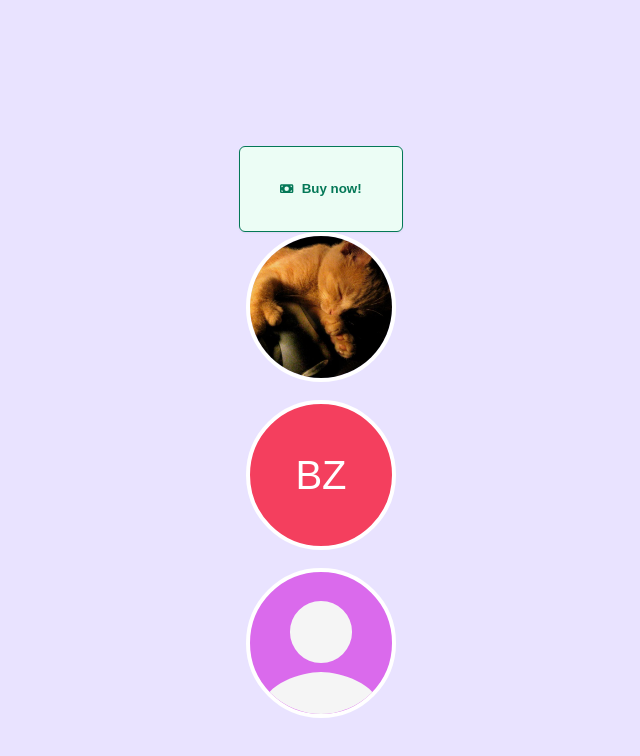
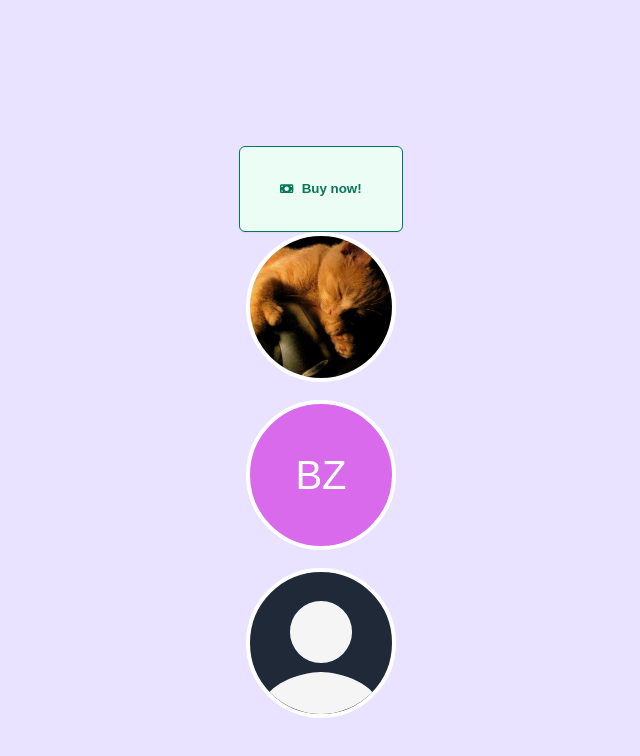
Before and after one commit to rvd2pwipwip/react-component-library, a React (Vite) app: page / in a window 1280 px wide. Shown: the top 756 px of the page, without its empty margins (319-959 px from the left). Built offline with nearby package versions, Linux system fonts and the light colour scheme.

Commit message:
Mega Challenge - Overloaded Avatar Component @ https://scrimba.com/advanced-react-c02h/~0d

```diff
--- a/src/Components/Avatar.jsx
+++ b/src/Components/Avatar.jsx
@@ -15,7 +15,11 @@ const Avatar = ({ src, alt, children }) => {
       </div>
     );
   } else if (children) {
-    avatarType = <div className="avatar avatar-letters">{children}</div>;
+    avatarType = (
+      <div className={`avatar avatar-letters ${setRandomColor()}`}>
+        {children}
+      </div>
+    );
   } else {
     avatarType = (
       <div className={`avatar avatar-icon ${setRandomColor()}`}>
@@ -26,8 +30,6 @@ const Avatar = ({ src, alt, children }) => {
 
   return <>{avatarType}</>;
 };
-
-// ${setRandomColor()}
 
 /**
  * Challenge: Create a flexible Avatar component!
```
